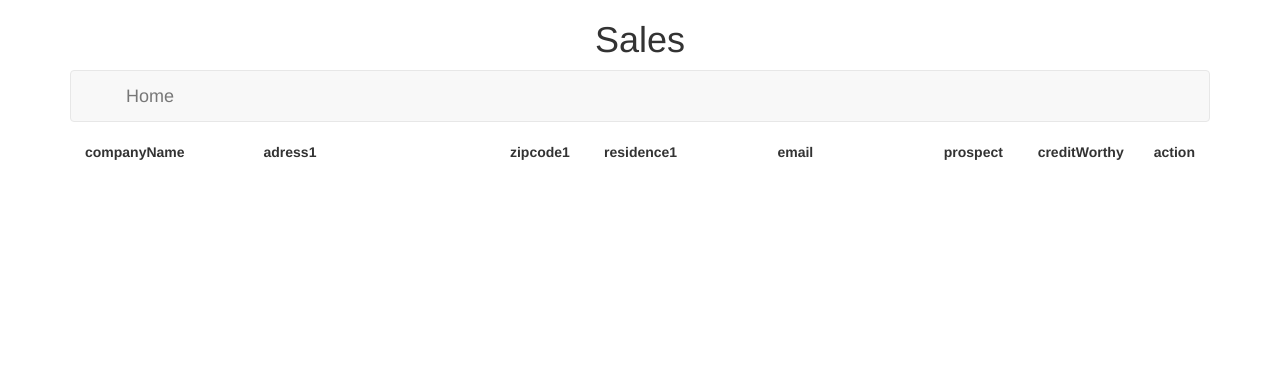
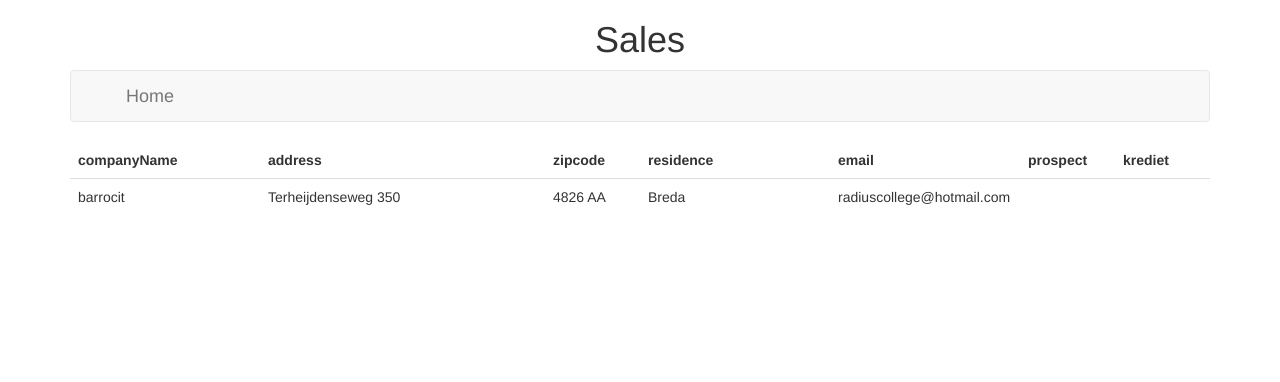
Before and after one commit to barrocit/barrocit, a PHP site: page /app/sales/index.php in a window 1280 px wide. Shown: the top 382 px of the page. Run offline with PHP 8.4, Linux system fonts and the light colour scheme; data comes from the database, SQL or seed files in the repository; data that the repository does not hold is empty.

Commit message:
sales update

```diff
--- a/app/sales/index.php
+++ b/app/sales/index.php
@@ -1,3 +1,5 @@
+<?php session_start(); ?>
+<?php include "../../config/config.php"; ?>
 <!doctype html>
 <html>
 
@@ -17,39 +19,32 @@
     <a class="navbar-brand" href="#"></a>
   </div>
 </div>
-  <table class="overzicht_custommers">
+  <table class="table table-striped table-hover">
                     <thead>
                         <tr>
                             <td class="col-sm-2"><strong>companyName</strong></td>
-                            <td class="col-sm-3"><strong>adress1</strong></td>
-                            <td class="col-sm-1"><strong>zipcode1</strong></td>
-                            <td class="col-sm-2"><strong>residence1</strong></td>
+                            <td class="col-sm-3"><strong>address</strong></td>
+                            <td class="col-sm-1"><strong>zipcode</strong></td>
+                            <td class="col-sm-2"><strong>residence</strong></td>
                             <td class="col-sm-2"><strong>email</strong></td>
                             <td class="col-sm-1"><strong>prospect</strong></td>
-                            <td class="col-sm-1"><strong>creditWorthy</strong></td>
-                            <td class="col-sm-1"><strong>action</strong></td>
+                            <td class="col-sm-1"><strong>krediet</strong></td>
                         </tr>
-                                     <?php
-                    while ($row = mysqli_fetch_assoc($query))
-                    {
-                        $id=$row['CustomerNR'];
-                        echo '<tr>';
-                        echo '<td>' . $row['companyName'] . '</td>';
-                        echo '<td>' . $row['adress1'] . '</td>';
-                        echo '<td>' . $row['zipcode1'] . '</td>';
-                        echo '<td>' . $row['residence1'] . '</td>';
-                        echo '<td>' . $row['email'] . '</td>';
-                        echo '<td>' . $row['prospect'] . '</td>';
-                        echo '<td>' . $row['creditWorthy'] . '</td>';
-                        ?>
-                        <html>
-                        <td>  <a href="view.php?id=<?php echo $id;?>" class="btn btn-info">View</a>
-                        <td> <a href="edit.php?id=<?php echo $id;?>" class="btn btn-primary">Edit</a>
-                        </html>
-                        <?php
-                        echo '</tr>';
-                    }
-                    ?>
+                <?php
+                     $sql = "SELECT * FROM customer";
+                     $query = mysqli_query($con, $sql);
+
+
+                     while ($row = mysqli_fetch_assoc($query)){
+                     echo '<tr><td>' . $row['companyName'] . '</td>';
+                     echo '<td>' . $row['address'] . '</td>';
+                     echo '<td>' . $row['zipCode'] . '</td>';
+                     echo '<td>' . $row['residence'] . '</td>';
+                     echo '<td>' . $row['email'] . '</td>';
+                     echo '<td>' . $row['prospect'] . '</td>';
+                     echo '<td>' . $row['krediet'] . '</td></tr>';
+                }
+                ?>
                     </thead>
 </div>
 </body>
```
